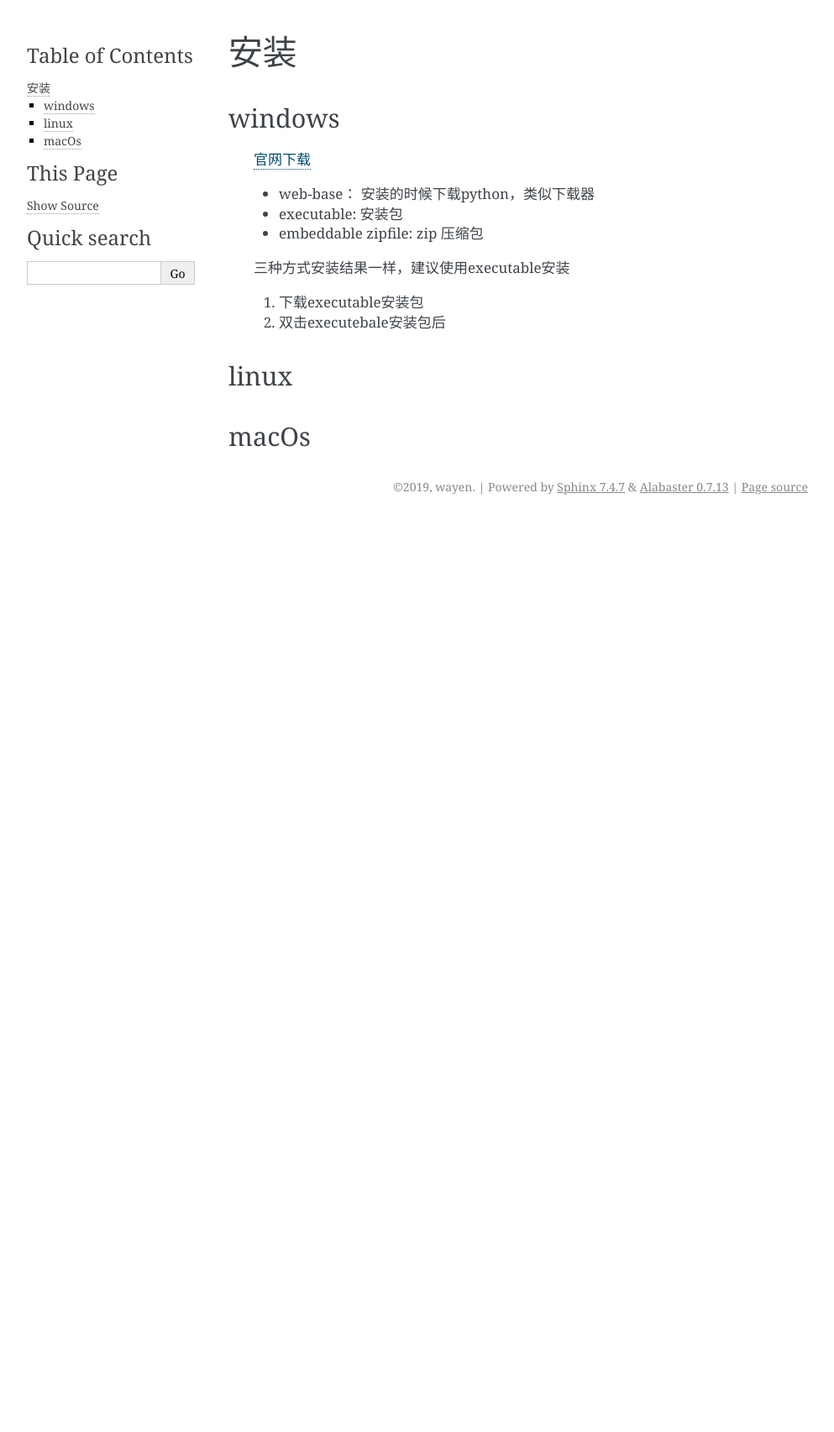
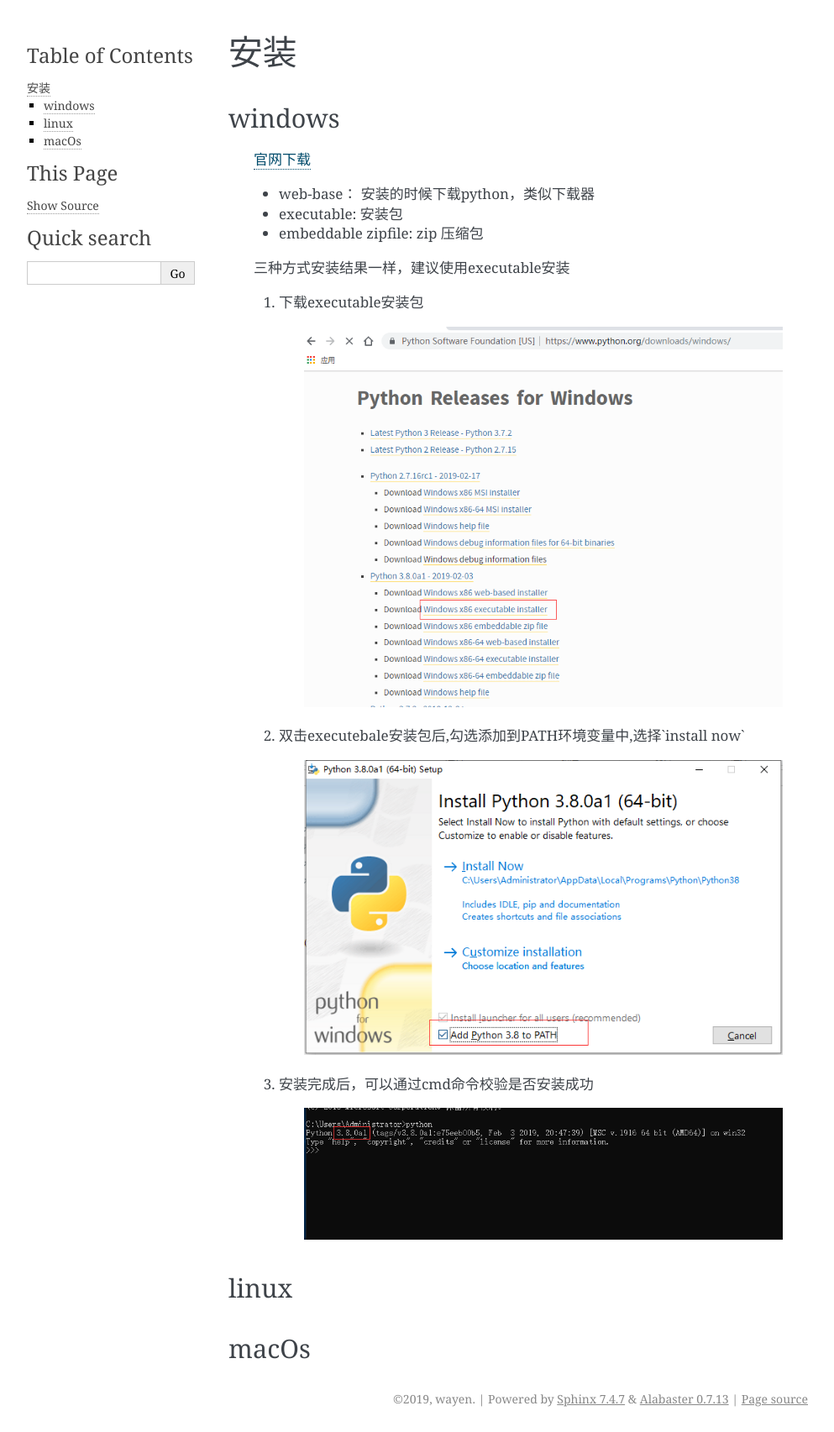
Before and after one commit to wojunnihou/pylearn, a Sphinx documentation site: the page built from doc/source/python/0_prepare/install.rst, in a window 1280 px wide. Shown: the whole page at 84% size, without its empty margins (148-1141 px from the left). Built offline with Sphinx 7.4.7, drawn with Linux system fonts in a browser that asks for light colours; before the commit the page ends 900 px from its top, so only the background shows below that.

Commit message:
window下安装python

```diff
--- a/doc/source/python/0_prepare/install.rst
+++ b/doc/source/python/0_prepare/install.rst
@@ -13,7 +13,16 @@
     三种方式安装结果一样，建议使用executable安装
 
     1. 下载executable安装包
-    #. 双击executebale安装包后
+
+        .. image:: win-install-download.png
+
+    #. 双击executebale安装包后,勾选添加到PATH环境变量中,选择`install now`
+
+        .. image:: win-install-setup.png
+
+    #. 安装完成后，可以通过cmd命令校验是否安装成功
+
+        .. image:: win-install-cmd.png
 
 
 linux
```
Also changed, not shown: doc/source/python/0_prepare/win-install-cmd.png (added), doc/source/python/0_prepare/win-install-download.png (added), doc/source/python/0_prepare/win-install-setup.png (added).
